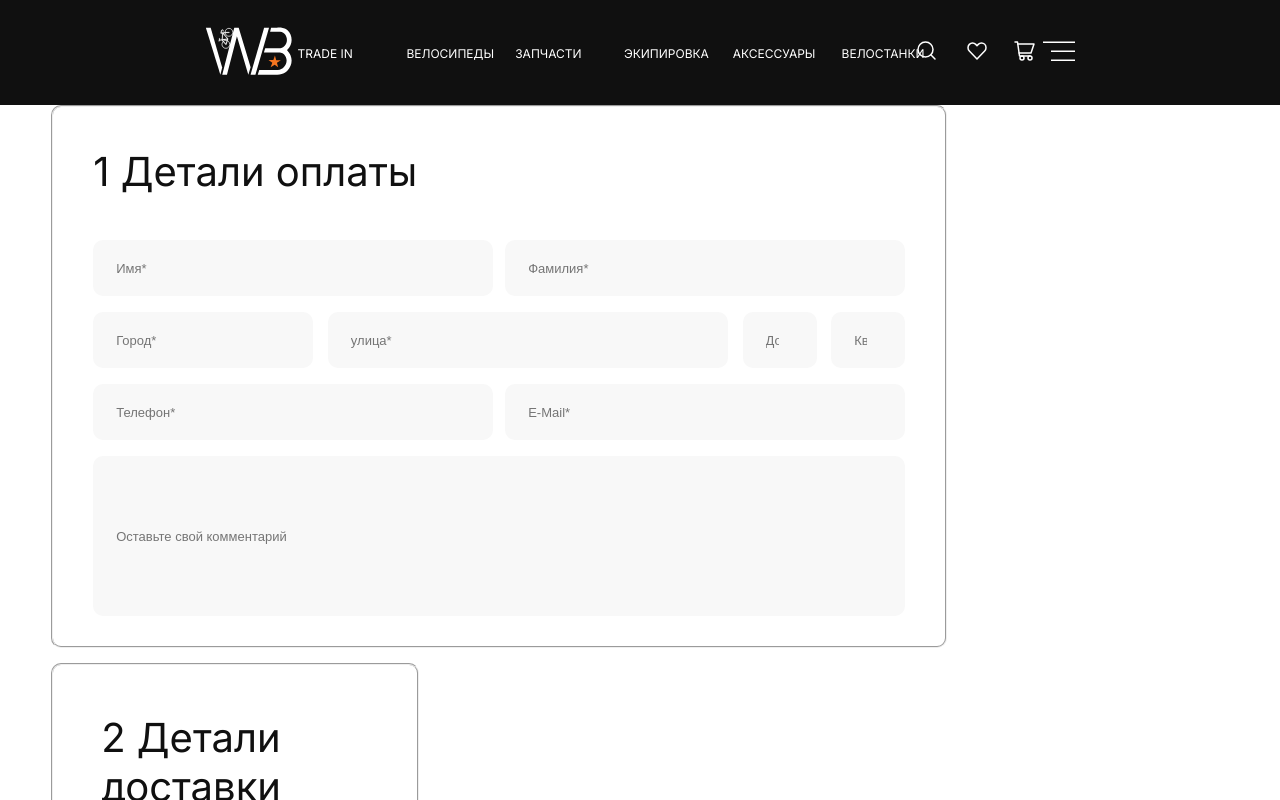
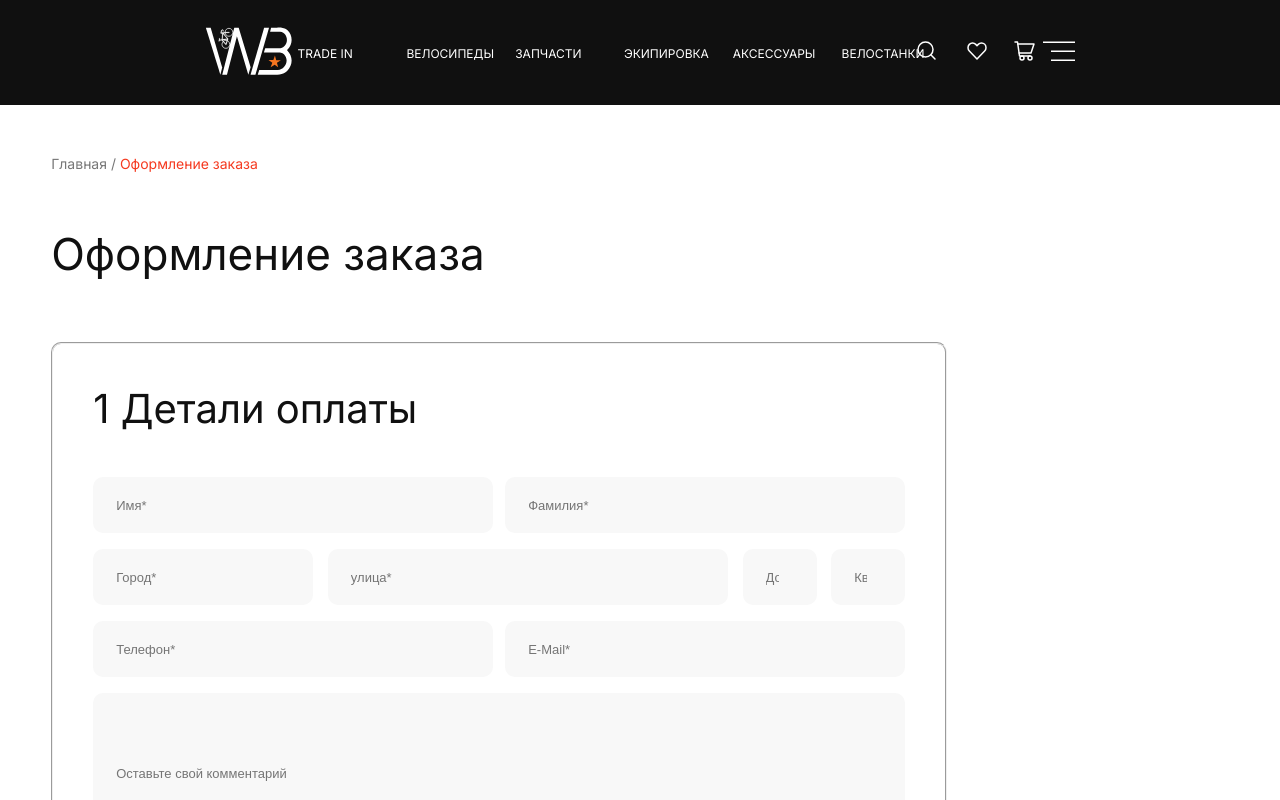
Before and after one commit to Parle648/world_bike, a React (Create React App) app: page /order in a window 1280 px wide. Shown: the top 800 px of the page. Built offline with nearby package versions, Linux system fonts and the light colour scheme.

Commit message:
Finish OrderPage UI + responcive

```diff
--- a/src/features/OrderForm/OrderForm.tsx
+++ b/src/features/OrderForm/OrderForm.tsx
@@ -4,7 +4,6 @@ import { Link } from 'react-router-dom';
 
 const OrderForm = () => {
     return (
-        <div className='wrapper'>
         <form className={styles.form}>
             <fieldset className={styles.firstStep}>
 
@@ -86,7 +85,6 @@ const OrderForm = () => {
                 </div>
             </fieldset>
         </form>
-        </div>
     );
 };
 
--- a/src/pages/OrderPage/OrderPage.tsx
+++ b/src/pages/OrderPage/OrderPage.tsx
@@ -1,13 +1,13 @@
-import OrderForm from "../../features/OrderForm/OrderForm";
 import Footer from "../../widgets/Footer/Footer";
 import Newsletter from "../../widgets/Newsletter/Newsletter";
+import OrderPageMain from "../../widgets/OrderPageMain/OrderPageMain";
 import TopHeader from "../../widgets/TopHeader/TopHeader";
 
 const OrderPage = () => {
     return (
         <>
             <TopHeader />
-            <OrderForm />
+            <OrderPageMain />
             <Newsletter />
             <Footer />
         </>
--- /dev/null
+++ b/src/widgets/OrderPageMain/OrderPageMain.tsx
@@ -0,0 +1,18 @@
+import React from 'react';
+import styles from './styles/orderPageMain.module.scss';
+import OrderForm from '../../features/OrderForm/OrderForm';
+import { Link } from 'react-router-dom';
+
+const OrderPageMain = () => {
+    return (
+        <main className={styles.block}>
+            <div className='wrapper'>
+                <h2 className={styles.links}><Link to='/'></Link>Главная / <Link className='orange' to='/order'>Оформление заказа</Link></h2>
+                <h1 className={styles.ttl}>Оформление заказа</h1>
+                <OrderForm />
+            </div>
+        </main>
+    );
+};
+
+export default OrderPageMain;
--- /dev/null
+++ b/src/widgets/OrderPageMain/styles/orderPageMain.module.scss
@@ -0,0 +1,37 @@
+@import '../../../Scss/global/global.scss';
+
+.block {
+    margin-bottom: 160px;
+
+    @include md-d {
+        margin-bottom: 64px;
+    }
+}
+
+.links {
+    font-family: "Inter";
+    font-size: 14px;
+    font-weight: 400;
+    line-height: 22px;
+
+    color: #777;
+    padding-top: 48px;
+}
+
+.ttl {
+    font-family: "Inter";
+    font-size: 44px;
+    font-weight: 400;
+    line-height: 79px;
+
+    color: #101010;
+
+    margin-bottom: 48px;
+    padding-top: 40px;
+
+    @include md-d {
+        font-size: 34px;
+        padding-top: 24px;
+        margin-bottom: 24px;
+    }
+}
```
Lines whose indentation alone changed are shown as unchanged.
